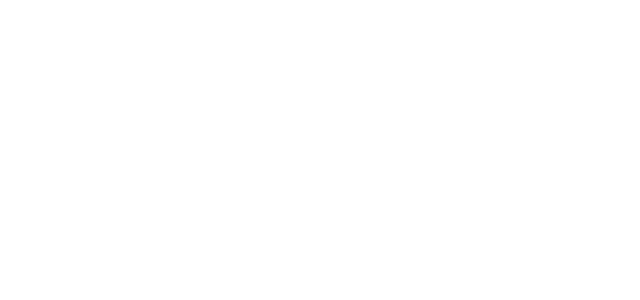
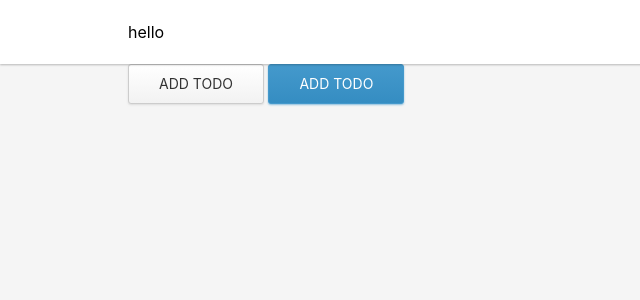
Before and after one commit to nishanbajracharya/faire-svelte, a Svelte app: page / in a window 1280 px wide. Shown: the top 300 px of the page, without its empty margins (0-640 px from the left). Built offline with nearby package versions, Linux system fonts and the light colour scheme.

Commit message:
Add base container

```diff
--- a/public/global.css
+++ b/public/global.css
@@ -1,3 +1,7 @@
+html {
+  background: #f5f5f5;
+}
+
 body {
   font-family: -apple-system, BlinkMacSystemFont, 'Segoe UI', Roboto, Helvetica,
     Arial, sans-serif, 'Apple Color Emoji', 'Segoe UI Emoji', 'Segoe UI Symbol';
--- a/src/App.svelte
+++ b/src/App.svelte
@@ -1 +1,9 @@
-<main />
+<script>
+import Main from './views/Main.svelte';
+import Button from './components/Button.svelte';
+</script>
+
+<Main>
+	<Button label="Add Todo"/>
+	<Button label="Add Todo" className="btn-primary"/>
+</Main>
--- /dev/null
+++ b/src/components/Container.svelte
@@ -0,0 +1,20 @@
+<style>
+  @media (min-width: 65em) {
+    .container {
+      padding: 0;
+    }
+  }
+  @media (min-width: 64em) {
+    .container {
+      margin: 0 auto;
+      max-width: 64em;
+    }
+  }
+  .container {
+    padding: 0 20px;
+  }
+</style>
+
+<div class="container">
+  <slot />
+</div>
--- /dev/null
+++ b/src/views/Main.svelte
@@ -0,0 +1,37 @@
+<script>
+import Container from '../components/Container.svelte';
+</script>
+
+<style>
+  .appbar {
+    top: 0;
+    z-index: 1;
+    width: 100%;
+    position: fixed;
+    background: #fff;
+    box-shadow: 0 1px 2px rgba(0, 0, 0, 0.25);
+  }
+
+  :global(.appbar .container) {
+    height: 64px;
+    display: flex;
+    padding: 0 20px;
+    align-items: center;
+    justify-content: space-between;
+  }
+
+  .main-container {
+    margin-top: 64px;
+  }
+
+  @media (min-width: 65em) {
+    :global(.appbar .container) {
+      padding: 0;
+    }
+  }
+</style>
+
+<div class="appbar"><Container>hello</Container></div>
+<div class="main-container">
+  <Container><slot /></Container>
+</div>
```
